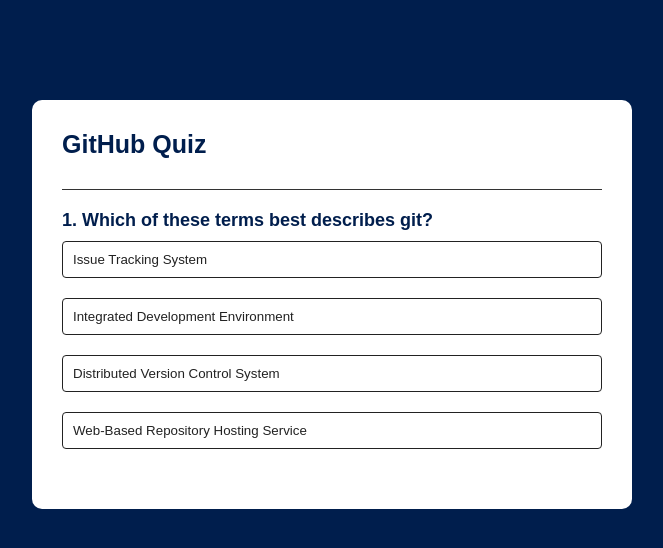
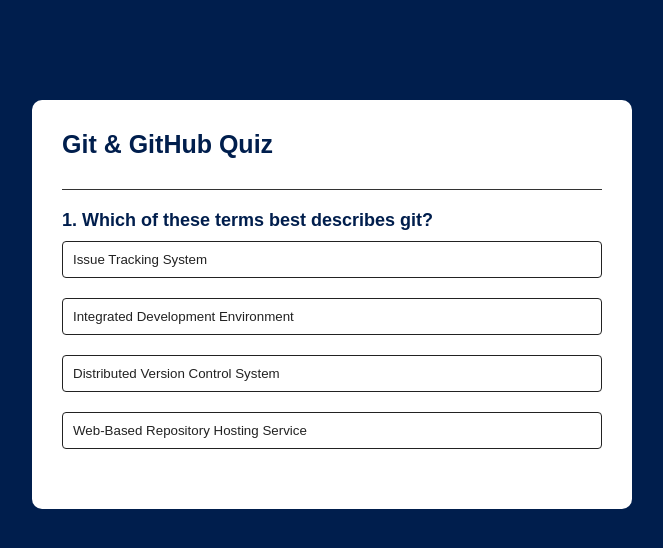
Before and after one commit to haruntasci/patikaodev01, a plain HTML site: page index.html in a window 1280 px wide. Shown: the whole page, without its empty margins (308-971 px from the left). Drawn offline with Linux system fonts and the light colour scheme.

Commit message:
Update index.html and README.md

```diff
--- a/index.html
+++ b/index.html
@@ -10,7 +10,7 @@
 
 <body>
     <div class="app">
-        <h1>GitHub Quiz</h1>
+        <h1>Git & GitHub Quiz</h1>
         <div class="quiz">
             <h2 id="question">Question Goes Here</h2>
             <div id="answer-buttons">
```
Also changed, not shown: 1 other file.
